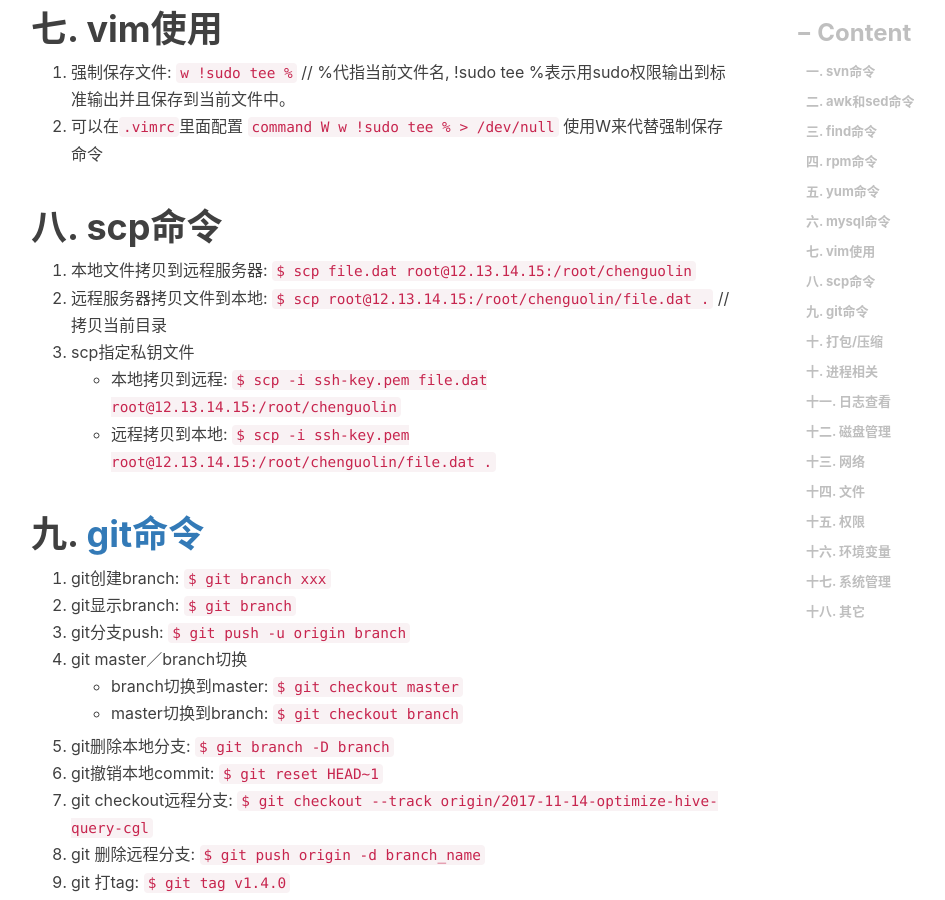
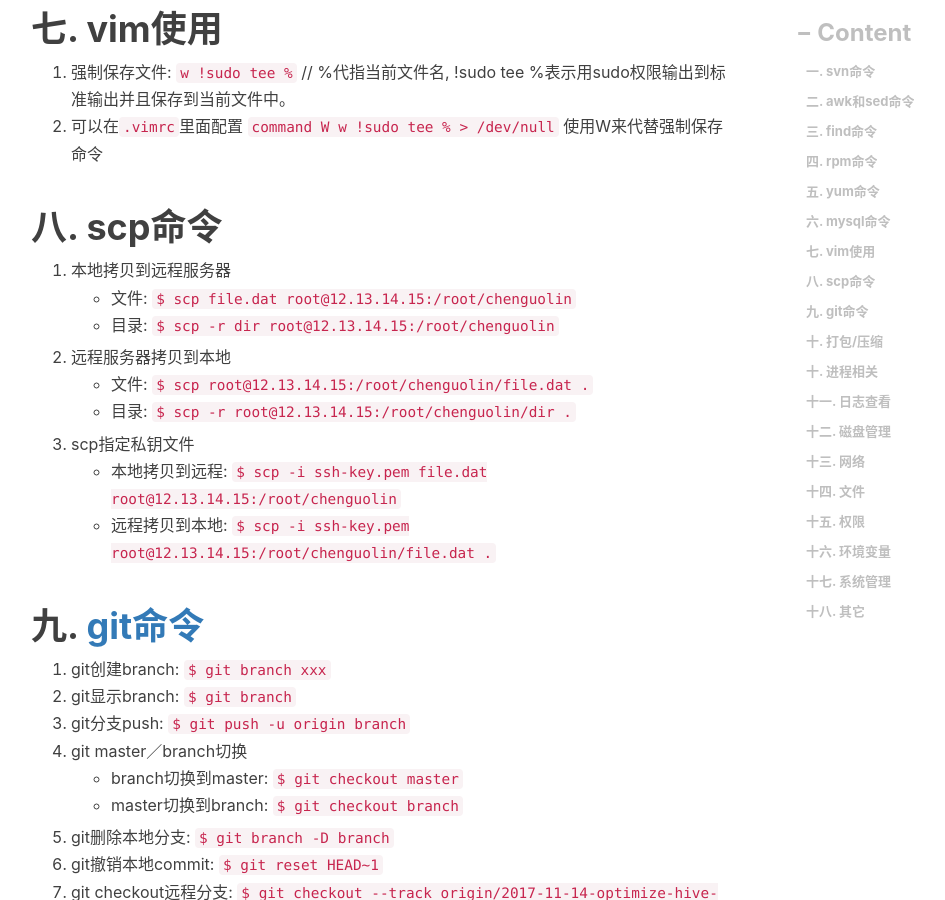
Before and after one commit to engru/chenguolin.github.io, a Jekyll site: the page built from _posts/2016-09-27-【Linux-10】Linux开发运维总结.md, in a window 1280 px wide and 900 px high, scrolled down 3426 px. Shown: the whole window, without its empty margins (234-1179 px from the left). Built offline with Jekyll 4.4.1, drawn with Linux system fonts in a browser that asks for light colours; nearby versions of some CDN libraries; comment, search, counter and statistics services are not loaded.

Commit message:
Update 2016-09-27-【Linux-10】Linux开发运维总结.md

```diff
--- a/_posts/2016-09-27-【Linux-10】Linux开发运维总结.md
+++ b/_posts/2016-09-27-【Linux-10】Linux开发运维总结.md
@@ -87,8 +87,12 @@ tags:         #标签
 2. 可以在`.vimrc`里面配置 `command W w !sudo tee % > /dev/null` 使用W来代替强制保存命令
 
 # 八. scp命令
-1. 本地文件拷贝到远程服务器: `$ scp file.dat root@12.13.14.15:/root/chenguolin`
-2. 远程服务器拷贝文件到本地: `$ scp root@12.13.14.15:/root/chenguolin/file.dat .`  //拷贝当前目录
+1. 本地拷贝到远程服务器
+   + 文件: `$ scp file.dat root@12.13.14.15:/root/chenguolin`
+   + 目录: `$ scp -r dir root@12.13.14.15:/root/chenguolin`
+2. 远程服务器拷贝到本地
+   + 文件: `$ scp root@12.13.14.15:/root/chenguolin/file.dat .`
+   + 目录: `$ scp -r root@12.13.14.15:/root/chenguolin/dir .`
 3. scp指定私钥文件
     + 本地拷贝到远程: `$ scp -i ssh-key.pem file.dat root@12.13.14.15:/root/chenguolin`
     + 远程拷贝到本地: `$ scp -i ssh-key.pem root@12.13.14.15:/root/chenguolin/file.dat .`
```
